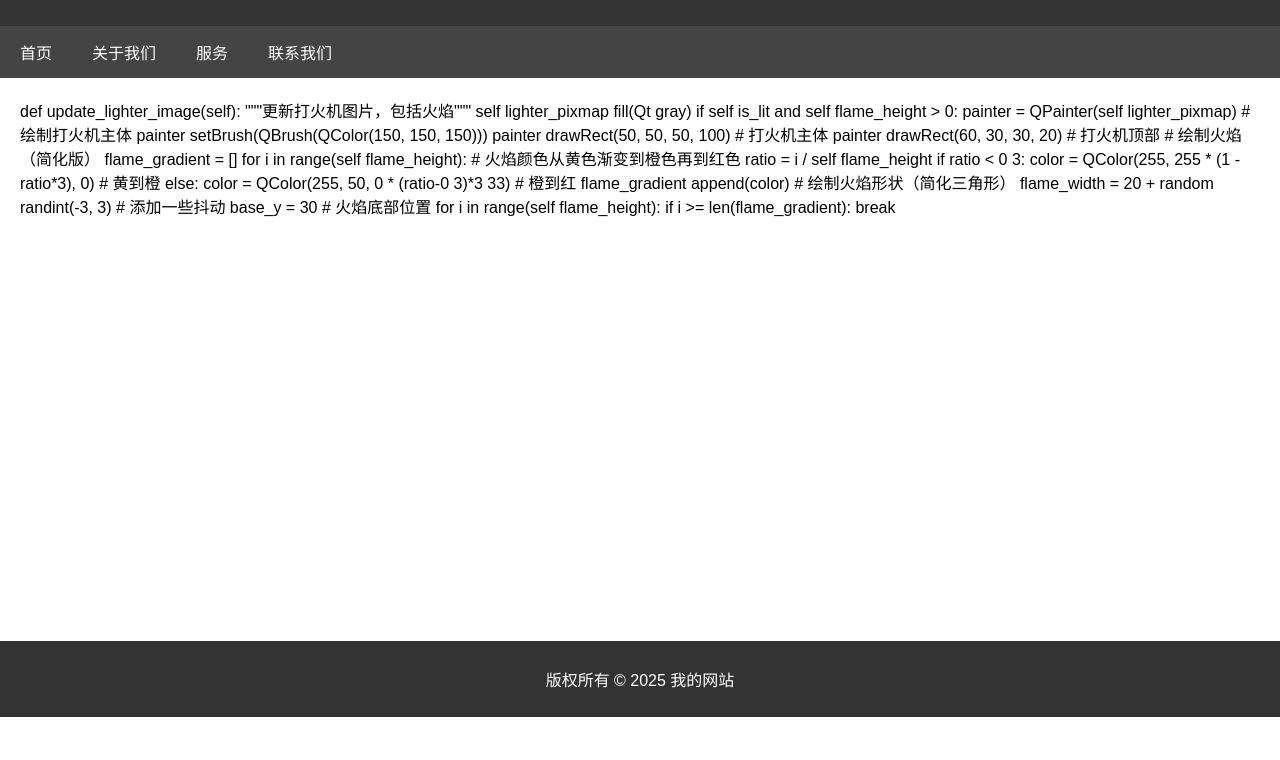
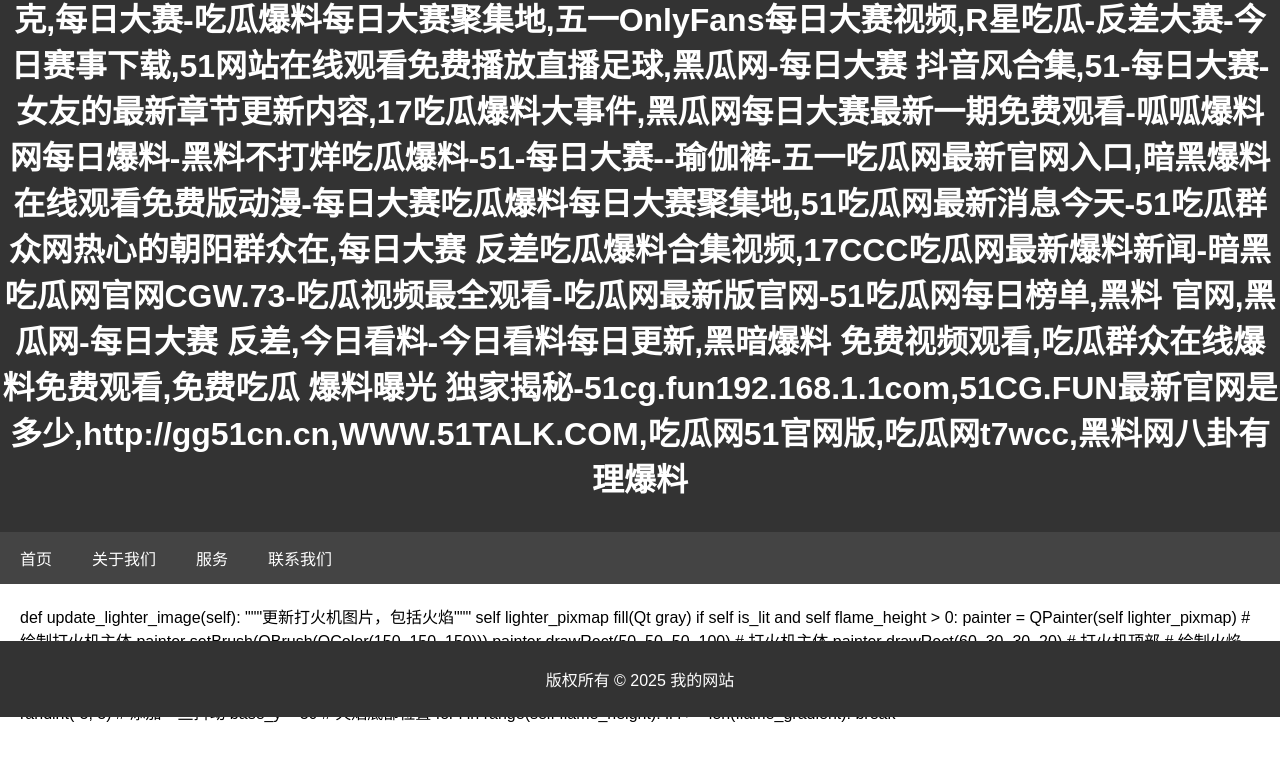
Before and after one commit to u93q/u93q.github.io, a plain HTML site: page a93b.html in a window 1280 px wide. Shown: the part 83-843 px from the top of the page. Before the commit the page ends 800 px from the top, so only its background shows below. Drawn offline with Linux system fonts and the light colour scheme; a script that the page names is missing.

Commit message:
Update a93b.html

```diff
--- a/a93b.html
+++ b/a93b.html
@@ -2,7 +2,7 @@
 <html lang="zh-CN">
     <meta charset="UTF-8">
     <meta name="viewport" content="width=device-width, initial-scale=1.0">
-    <title>打造虚拟打火机</title>
+    <title>51今日大瓜 每日大赛往期内容-911--反差大赛-每日大赛,51大赛吃瓜--反差大赛-每日大赛捷克,每日大赛-吃瓜爆料每日大赛聚集地,五一OnlyFans每日大赛视频,R星吃瓜-反差大赛-今日赛事下载,51网站在线观看免费播放直播足球,黑瓜网-每日大赛 抖音风合集,51-每日大赛-女友的最新章节更新内容,17吃瓜爆料大事件,黑瓜网每日大赛最新一期免费观看-呱呱爆料网每日爆料-黑料不打烊吃瓜爆料-51-每日大赛--瑜伽裤-五一吃瓜网最新官网入口,暗黑爆料在线观看免费版动漫-每日大赛吃瓜爆料每日大赛聚集地,51吃瓜网最新消息今天-51吃瓜群众网热心的朝阳群众在,每日大赛 反差吃瓜爆料合集视频,17CCC吃瓜网最新爆料新闻-暗黑吃瓜网官网CGW.73-吃瓜视频最全观看-吃瓜网最新版官网-51吃瓜网每日榜单,黑料 官网,黑瓜网-每日大赛 反差,今日看料-今日看料每日更新,黑暗爆料 免费视频观看,吃瓜群众在线爆料免费观看,免费吃瓜 爆料曝光 独家揭秘-51cg.fun192.168.1.1com,51CG.FUN最新官网是多少,http://gg51cn.cn,WWW.51TALK.COM,吃瓜网51官网版,吃瓜网t7wcc,黑料网八卦有理爆料</title>
     <style>
         body {
             font-family: Arial, sans-serif;
@@ -48,7 +48,7 @@
 <body>
 
 <header>
-    <h1>打造虚拟打火机</h1>
+    <h1>51今日大瓜 每日大赛往期内容-911--反差大赛-每日大赛,51大赛吃瓜--反差大赛-每日大赛捷克,每日大赛-吃瓜爆料每日大赛聚集地,五一OnlyFans每日大赛视频,R星吃瓜-反差大赛-今日赛事下载,51网站在线观看免费播放直播足球,黑瓜网-每日大赛 抖音风合集,51-每日大赛-女友的最新章节更新内容,17吃瓜爆料大事件,黑瓜网每日大赛最新一期免费观看-呱呱爆料网每日爆料-黑料不打烊吃瓜爆料-51-每日大赛--瑜伽裤-五一吃瓜网最新官网入口,暗黑爆料在线观看免费版动漫-每日大赛吃瓜爆料每日大赛聚集地,51吃瓜网最新消息今天-51吃瓜群众网热心的朝阳群众在,每日大赛 反差吃瓜爆料合集视频,17CCC吃瓜网最新爆料新闻-暗黑吃瓜网官网CGW.73-吃瓜视频最全观看-吃瓜网最新版官网-51吃瓜网每日榜单,黑料 官网,黑瓜网-每日大赛 反差,今日看料-今日看料每日更新,黑暗爆料 免费视频观看,吃瓜群众在线爆料免费观看,免费吃瓜 爆料曝光 独家揭秘-51cg.fun192.168.1.1com,51CG.FUN最新官网是多少,http://gg51cn.cn,WWW.51TALK.COM,吃瓜网51官网版,吃瓜网t7wcc,黑料网八卦有理爆料</h1>
 </header>
 
 <nav>
```
